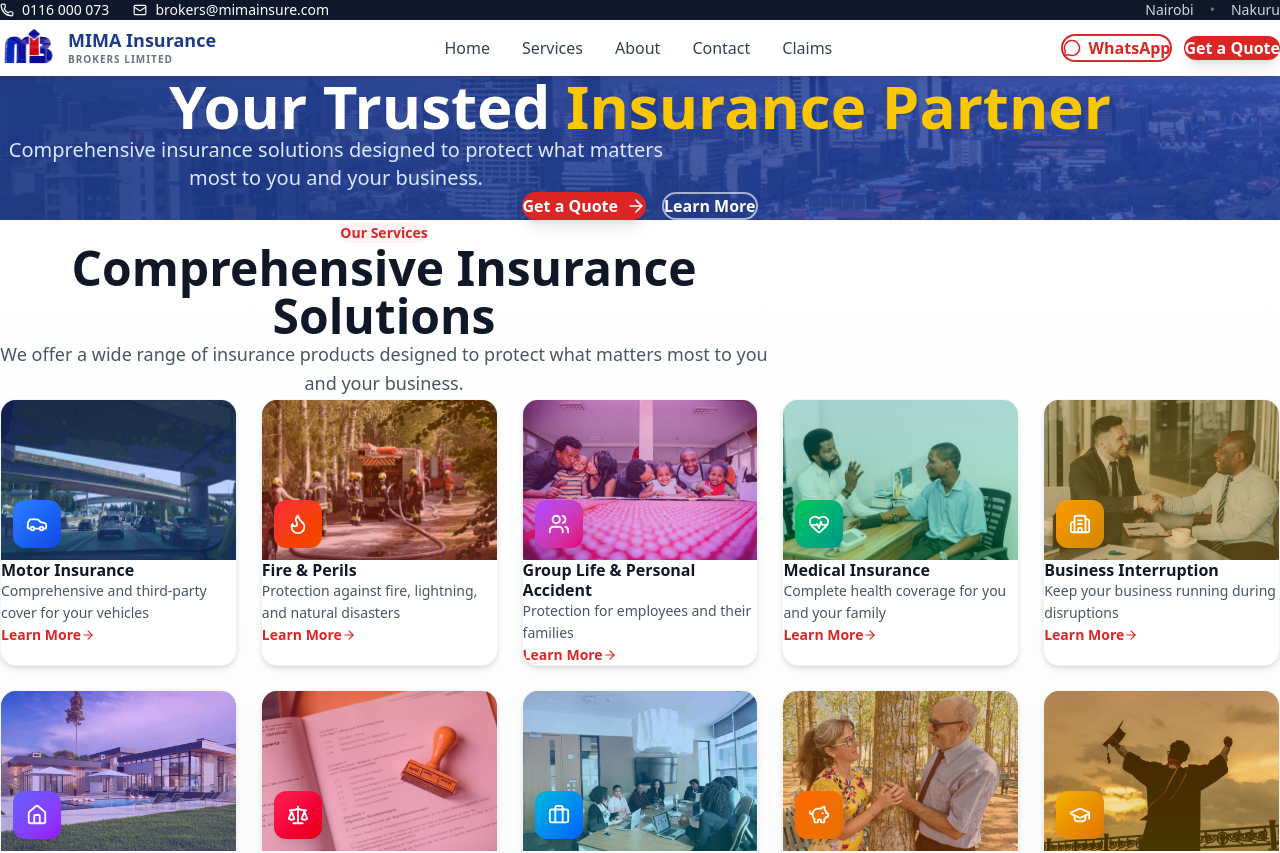
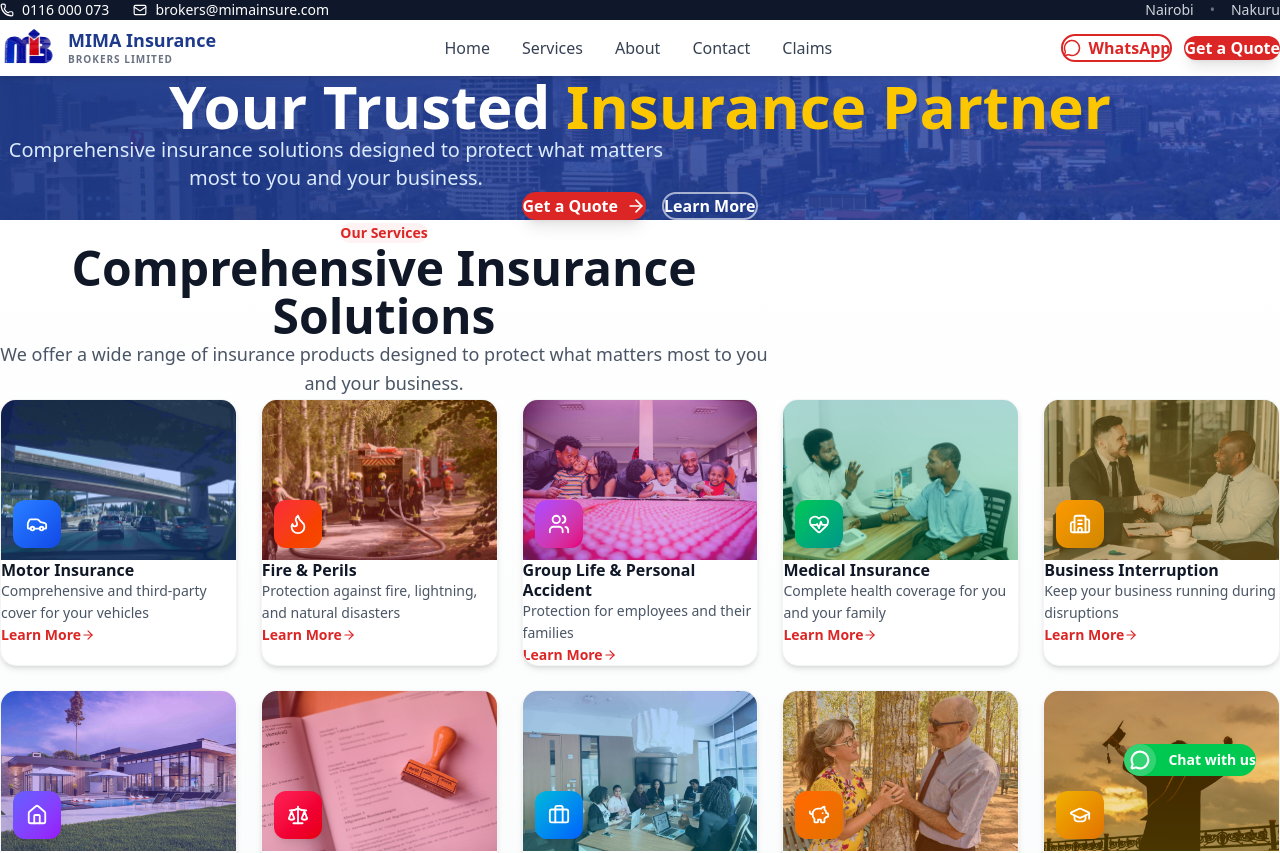
Before and after one commit to otukophilemon/mima-insurance-Perfect-website, a Next.js app: page / in a window 1280 px wide. Shown: the top 853 px of the page. Built offline with nearby package versions, Linux system fonts and the light colour scheme.

Commit message:
Step 7: Add floating WhatsApp button to all pages

```diff
--- a/app/layout.tsx
+++ b/app/layout.tsx
@@ -1,6 +1,7 @@
 import type { Metadata } from "next";
 import { GoogleAnalytics } from "@next/third-parties/google";
 import "./globals.css";
+import WhatsAppButton from "@/components/WhatsAppButton";
 
 export const metadata: Metadata = {
   title: "MIMA Insurance Brokers | Your Trusted Partner",
@@ -15,7 +16,10 @@
 }) {
   return (
     <html lang="en">
-      <body className="antialiased">{children}</body>
+      <body className="antialiased">
+        {children}
+        <WhatsAppButton />
+      </body>
       <GoogleAnalytics gaId="G-10J9V6NW5E" />
     </html>
   );
--- /dev/null
+++ b/components/WhatsAppButton.tsx
@@ -0,0 +1,34 @@
+// components/WhatsAppButton.tsx
+'use client';
+
+import { MessageCircle } from 'lucide-react';
+import { COMPANY } from '@/data/company';
+
+export default function WhatsAppButton() {
+  const whatsappUrl = `https://wa.me/${COMPANY.whatsapp.replace('+', '')}?text=${encodeURIComponent(
+    "Hi MIMA Insurance, I'd like to know more about your services."
+  )}`;
+
+  return (
+    <a
+      href={whatsappUrl}
+      target="_blank"
+      rel="noopener noreferrer"
+      aria-label="Chat with MIMA Insurance on WhatsApp"
+      className="fixed bottom-6 right-6 z-50 group flex items-center gap-3 rounded-full bg-green-500 hover:bg-green-600 text-white pl-4 pr-5 py-3 shadow-2xl hover:shadow-3xl transition-all duration-300 hover:scale-105"
+    >
+      {/* Pulse ring */}
+      <span className="absolute -inset-1 rounded-full bg-green-500 opacity-30 animate-ping" />
+
+      {/* Icon */}
+      <span className="relative flex items-center justify-center w-8 h-8 rounded-full bg-white/20">
+        <MessageCircle size={20} strokeWidth={2.5} />
+      </span>
+
+      {/* Label */}
+      <span className="relative font-semibold text-sm whitespace-nowrap">
+        Chat with us
+      </span>
+    </a>
+  );
+}
```
